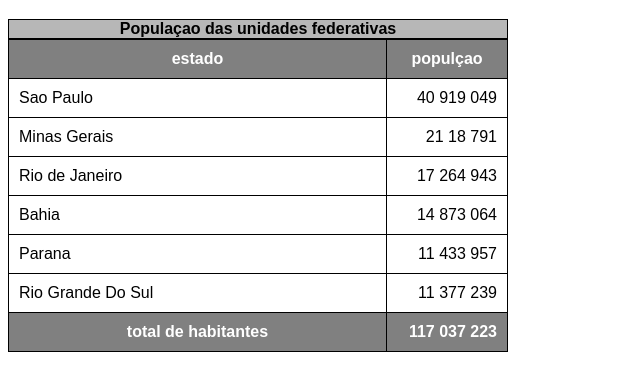
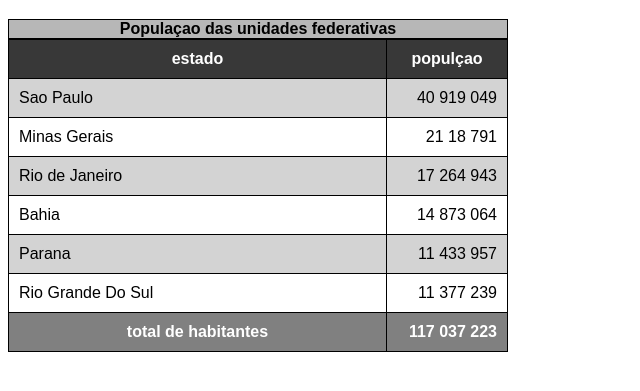
Before and after one commit to ernanipedroso/html-css, a plain HTML site: page exercicios/ex023/tabela002.html in a window 1280 px wide. Shown: the part 61-452 px from the top of the page, without its empty margins (0-640 px from the left). Drawn offline with Linux system fonts and the light colour scheme.

Commit message:
Update tabela002.html

```diff
--- a/exercicios/ex023/tabela002.html
+++ b/exercicios/ex023/tabela002.html
@@ -12,6 +12,18 @@
         table{
             width: 500px;
             border-collapse: collapse;
+
+        }
+
+        thead > tr >th {
+            position: sticky;
+            top: -1px;
+            background-color: #383838 ;
+
+        }
+
+        tbody >tr:nth-child(odd){
+            background-color: lightgray;
 
         }
         td, th{
```
